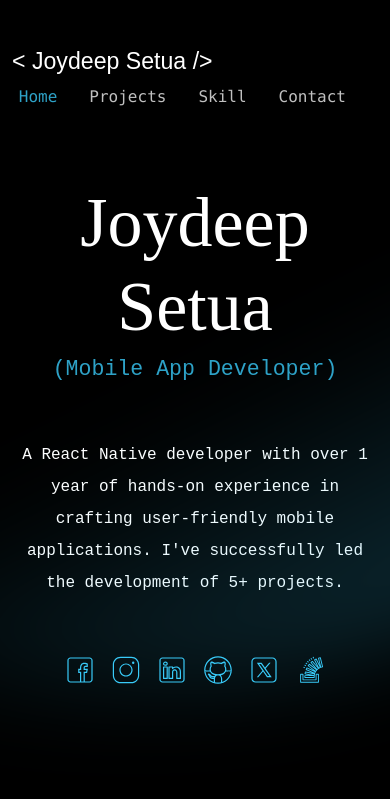
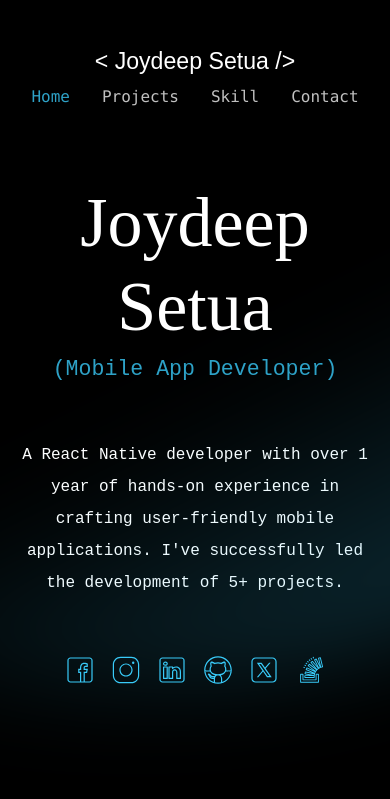
Before and after one commit to Joydeepsetua/portfolio, a Next.js app: page / in a window 390 px wide. Shown: the top 799 px of the page. Built offline with nearby package versions, Linux system fonts and the light colour scheme; a web font is replaced by a local one.

Commit message:
Responsive header

```diff
--- a/src/Styles.tsx
+++ b/src/Styles.tsx
@@ -1,3 +1,3 @@
 export const Style: any = {
-
+    center : { display: 'flex', justifyContent: 'center', alignItems:'center' }
 }
--- a/src/app/page.module.css
+++ b/src/app/page.module.css
@@ -89,7 +89,8 @@
 }
 
 .nav_item {
-  padding-right: 2rem;
+  padding-right: 1rem;
+  padding-left: 1rem;
   cursor: pointer;
   color: rgba(var(--card-border-rgb));
 }
--- a/src/app/page.tsx
+++ b/src/app/page.tsx
@@ -9,6 +9,7 @@ import { PROJECTS, SOCIAL_MEDIA, THEME_SKILLS, CONTACT, EXPERIENCE } from '../co
 import { Comforter_Brush } from 'next/font/google';
 import { motion } from "framer-motion"
 import React from 'react';
+import { Style } from '@/Styles';
 
 const roboto = Comforter_Brush({
   weight: '400',
@@ -47,10 +48,11 @@ export default function Home() {
           transition={{ type: "linear" }}
         >
           <Row className='mt-5 mb-5'>
-            <Col className='align-items-center'>
+            <Col xl={3} md={4} style={Style.center}>
               <h3 style={{ color: 'white', userSelect: 'none' }} className={roboto.className}>{`< Joydeep Setua />`}</h3>
             </Col>
-            <Col style={{ display: 'flex', justifyContent: 'flex-end' }}>
+            <Col md={0}></Col>
+            <Col lg={4} md={6} style={Style.center}>
               <a href="/#" onClick={() => setActiveTab(1)} className={`${styles.nav_item}`} style={{ textDecoration: 'none', color: activeTab == 1 ? PRIMARY : GRAY }}><samp>Home</samp></a>
               <a href="/#projects" onClick={() => setActiveTab(2)} className={styles.nav_item} style={{ textDecoration: 'none', color: activeTab == 2 ? PRIMARY : GRAY }}><samp>Projects</samp></a>
               <a href="/#skill" onClick={() => setActiveTab(3)} className={styles.nav_item} style={{ textDecoration: 'none', color: activeTab == 3 ? PRIMARY : GRAY }}><samp>Skill</samp></a>
```
